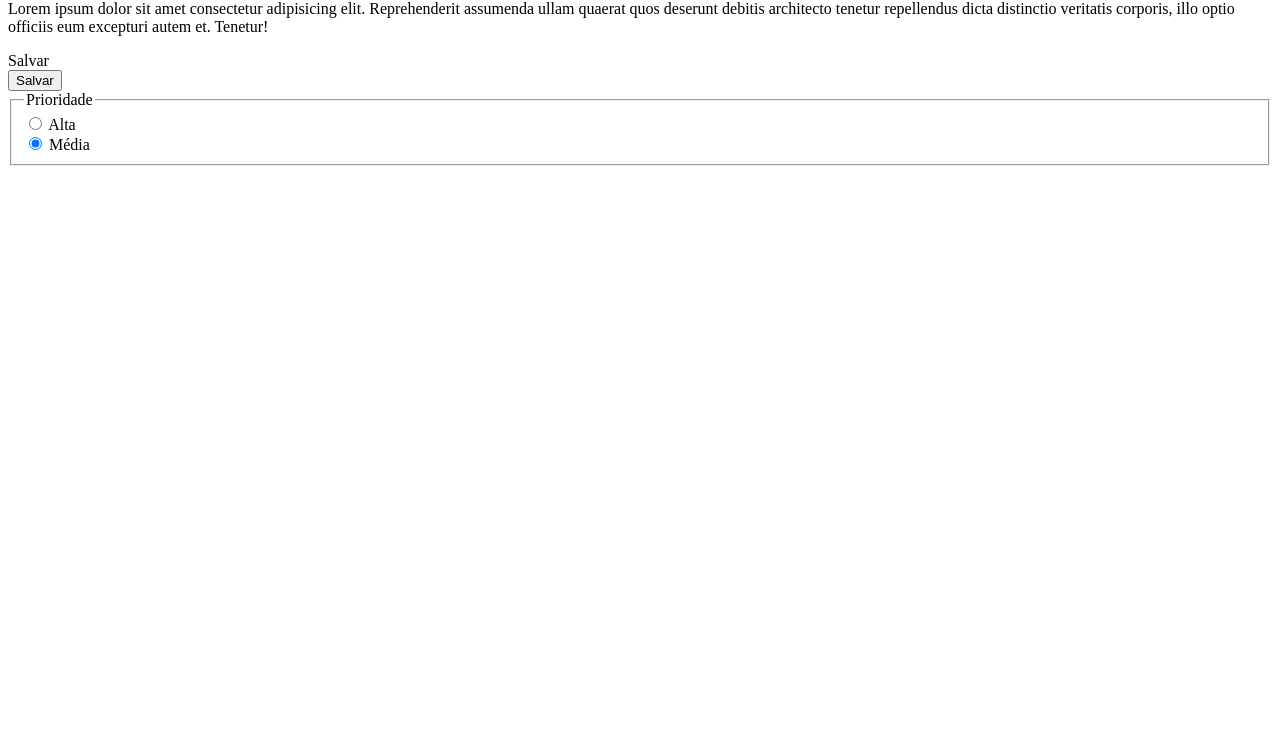
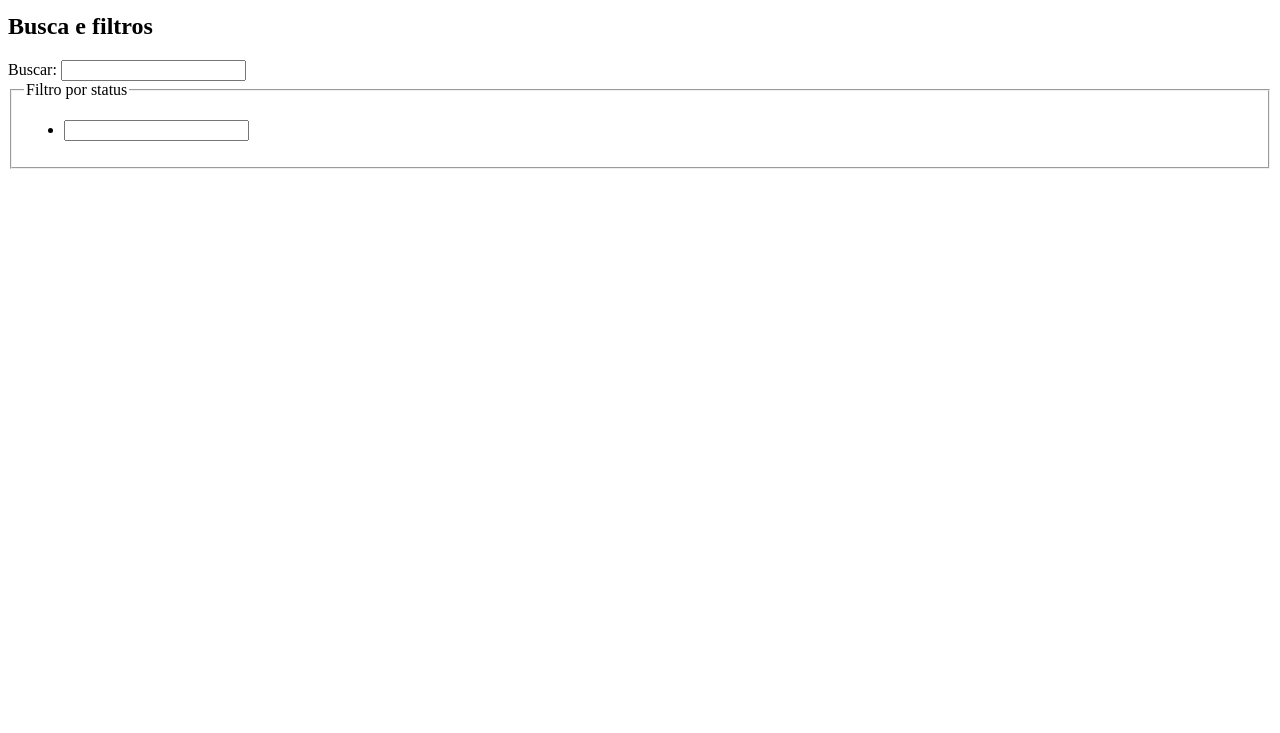
Before and after one commit to FelipeEstival/Dev-FrontEnd-Estival, a plain HTML site: page index.html in a window 1280 px wide. Shown: the part 67-800 px from the top of the page. Drawn offline with Linux system fonts and the light colour scheme.

Commit message:
entendendo nada

```diff
--- a/index.html
+++ b/index.html
@@ -1,29 +1,42 @@
 <!DOCTYPE html>
-<html lang="en">
+<html lang="pt-br">
 <head>
     <meta charset="UTF-8">
     <meta name="viewport" content="width=device-width, initial-scale=1.0">
-    <title>Estival</title>
+    <title>Gerenciador de Tarefas</title>
 </head>
 <body>
-    <div>
-        <h2>Teste</h2>
-        <p>Lorem ipsum dolor sit amet consectetur adipisicing elit. Reprehenderit assumenda ullam quaerat quos deserunt debitis architecto tenetur repellendus dicta distinctio veritatis corporis, illo optio officiis eum excepturi autem et. Tenetur!</p>
+    <header>
+        <h1>Projeto Dev-FrontEnd</h1>
+        <nav>
+        </nav>
+    </header>
 
-        <div class="botao" onclick="salvar()">Salvar</div>
-        <button class="botao" onclick="salvar()">Salvar</button>
+    <main>
 
-        <fieldset>
-            <legend>Prioridade</legend>
-            <div>
-                <input type="radio" name="prioridade" id="alta" value="alta">
-                <label for="alta">Alta</label>
-            </div>
-            <div>
-                <input type="radio" name="prioridade" id="media" value="media" checked>
-                <label for="media">Média</label>
-            </div>
-        </fieldset>
-    </div>
+        <section>
+            <h2>Busca e filtros</h2>
+            <form action="">
+                <label for="busca">Buscar:</label>
+                <input type="text" id="busca">
+
+                <fieldset>
+                    <legend>Filtro por status</legend>
+
+                    <ul>
+                        <li>
+                            <label for="status"></label>
+                            <input type="text" id="status">
+                        </li>
+                    </ul>
+                </fieldset>
+
+            </form>
+
+        </section>
+
+    </main>
+
+    <footer></footer>
 </body>
 </html>
```
